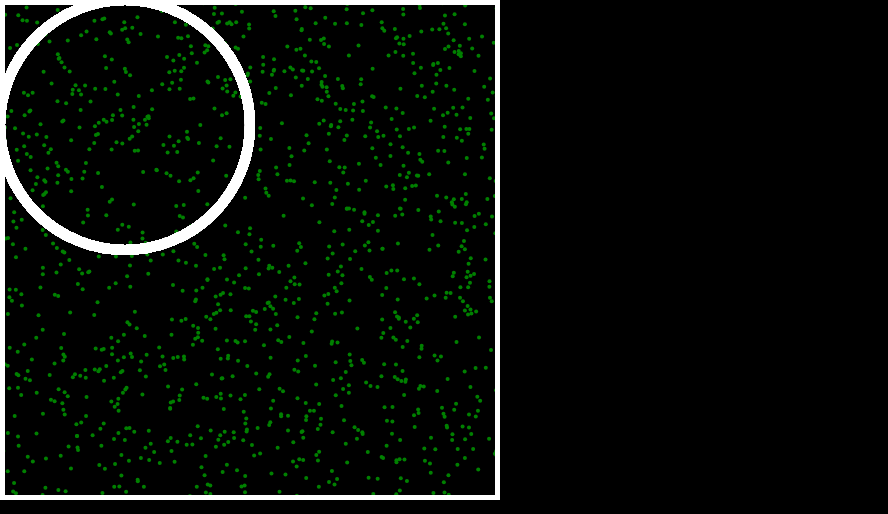
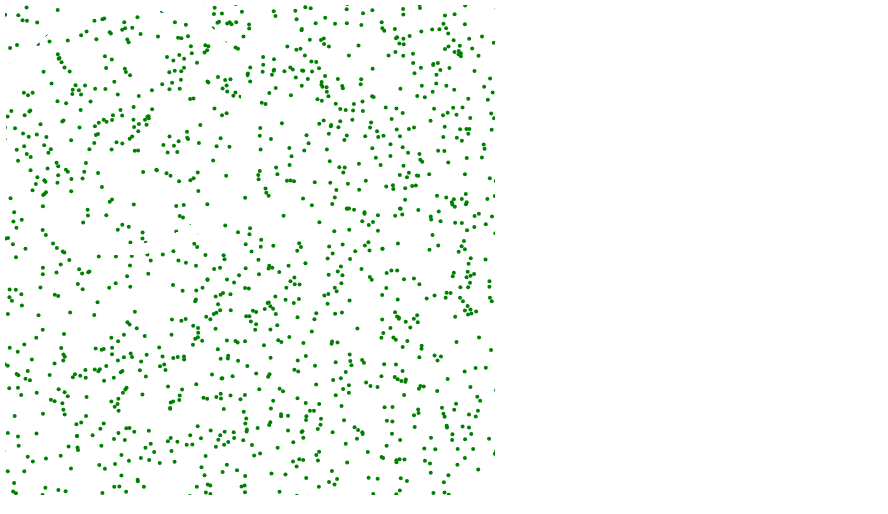
Before and after one commit to iamvenk00/Monte-Carlo-Estimation, a plain HTML site: page index.html in a window 1280 px wide. Shown: the top 514 px of the page, without its empty margins (0-888 px from the left). Drawn offline with Linux system fonts and the light colour scheme.

Commit message:
Update index.html

```diff
--- a/index.html
+++ b/index.html
@@ -1,10 +1,8 @@
 <html>
   <head>
-    <title>Monte Carlo PI</title>
+    <title>Monte Carlo Estimation</title>
   </head>
-  <body
-    style="margin: 0; background-color: black; color: white; font-size: 20px"
-  >
+  <body style="margin: 0; background-color: white; color: black; font-size: 15px">
     <canvas id="canvas" width="500" height="500"> </canvas>
     <h1 id="dotCount"></h1>
     <h1 id="pi"></h1>
```
